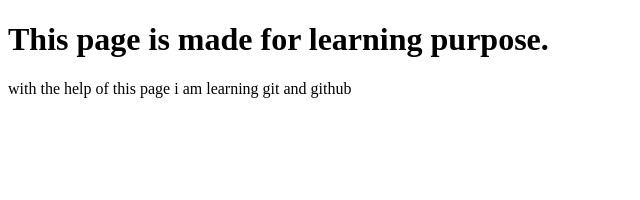
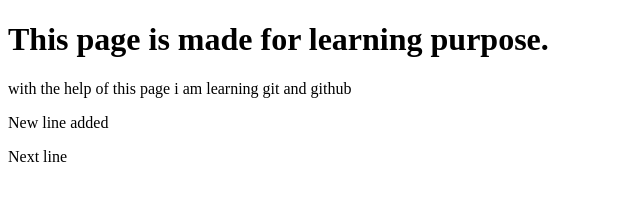
Before and after one commit to dubeyprakhar/MyProject, a plain HTML site: page index.html in a window 1280 px wide. Shown: the whole page, without its empty margins (0-640 px from the left). Drawn offline with Linux system fonts and the light colour scheme.

Commit message:
I added two para in this page

```diff
--- a/index.html
+++ b/index.html
@@ -8,5 +8,7 @@
 <body>
     <h1>This page is made for learning purpose.</h1>
     <p>with the help of this page i am learning git and github </p>
+    <p>New line added</p>
+    <p>Next line</p>
 </body>
 </html>
```
